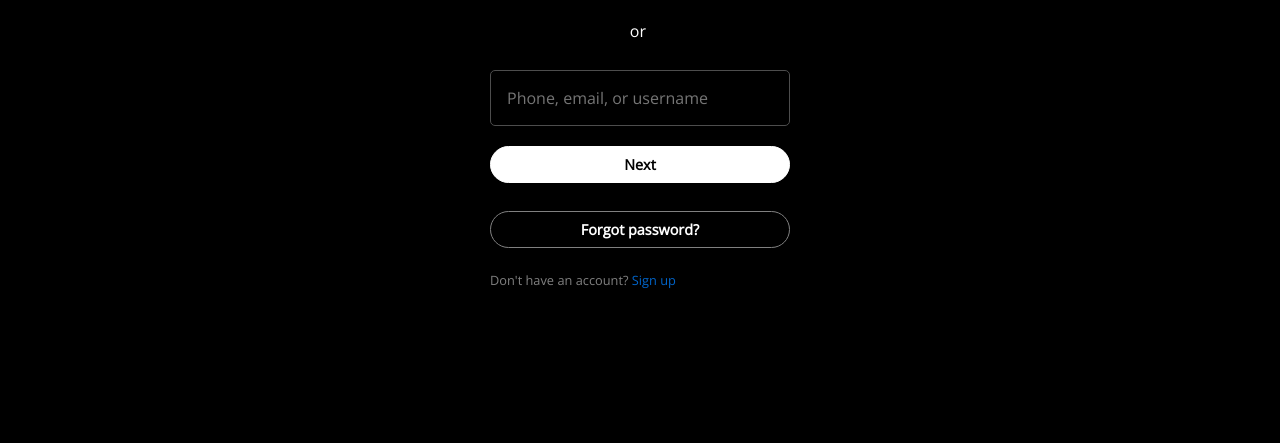
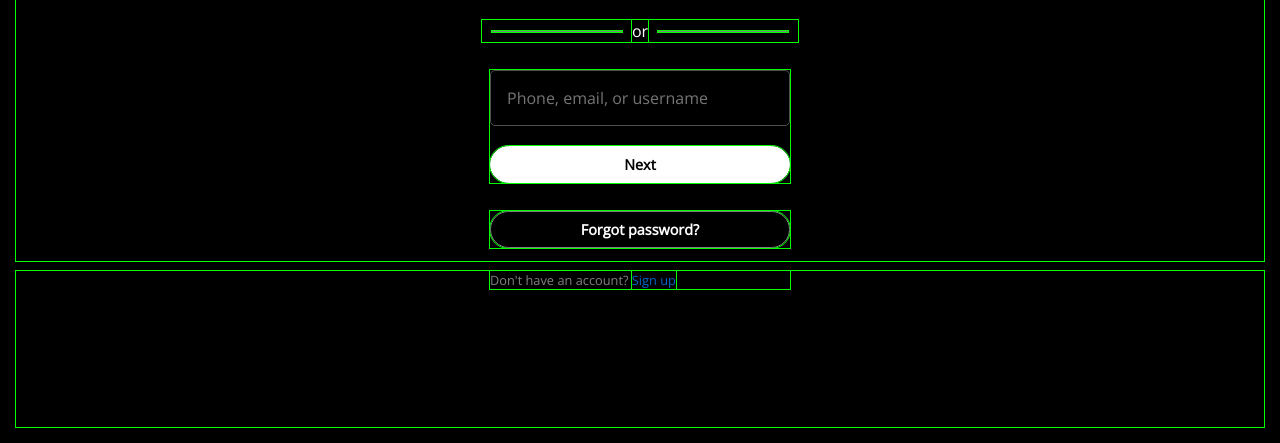
Before and after one commit to Honey-Sharma-git/Twitter-Login-Page, a plain HTML site: page index.html in a window 1280 px wide. Shown: the part 357-800 px from the top of the page. Drawn offline with nearby package versions, Linux system fonts and the light colour scheme.

Commit message:
Create seperator

```diff
--- a/CSS/main.css
+++ b/CSS/main.css
@@ -4,7 +4,7 @@
 * ::after,
 * ::before {
   box-sizing: border-box;
-  /* outline: 1px solid lime; */
+  outline: 1px solid lime;
   /* background-color: hsla(0, 100%, 50%, 0.05); */
 }
 * {
@@ -135,3 +135,15 @@ input {
   text-decoration: none;
   color: var(--LINK-COLOR);
 }
+.separator {
+  display: flex;
+  flex-flow: row nowrap;
+  justify-content: center;
+  align-items: center;
+}
+.block {
+  height: 1px;
+  background-color: gray;
+  width: 130px;
+  margin-inline: 10px;
+}
--- a/index.html
+++ b/index.html
@@ -53,7 +53,11 @@
           <span class="apple-text">Sign in with Apple</span>
         </button>
       </div>
-      <div class="line">&emsp;or &emsp;</div>
+      <div class="separator">
+        <div class="block"></div>
+        <p>or</p>
+        <div class="block"></div>
+      </div>
       <div class="form-container">
         <form action="https:httpbin.org/get" method="get">
           <input type="text" placeholder="Phone, email, or username" />
```
